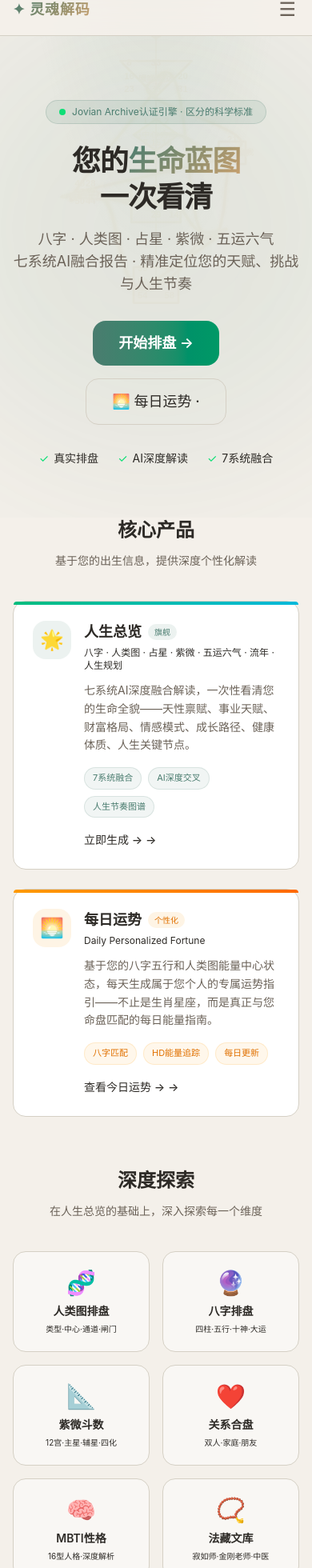
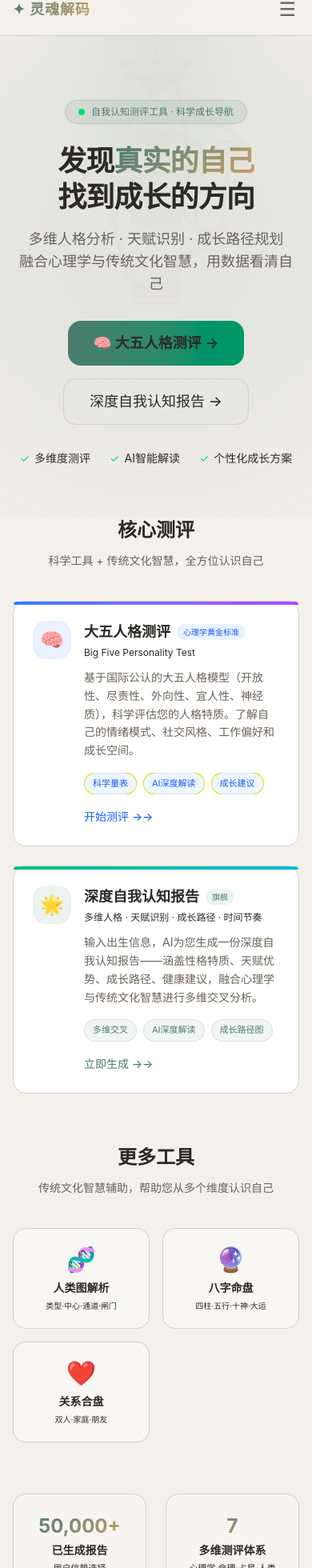
Before and after one commit to wlkerwong-boop/soul-decode, a Next.js app: page / in a window 390 px wide. Shown: the part 20-1980 px from the top of the page at 80% size. Built offline with nearby package versions, Linux system fonts and the light colour scheme.

Commit message:
fix: P0 质检修复 — 首页面目+打印样式+HD重绘+星月+五行/紫微bug

```diff
--- a/src/app/api/master-report/route.ts
+++ b/src/app/api/master-report/route.ts
@@ -130,7 +130,7 @@ export async function POST(req: NextRequest) {
 - 最后必须有一句「点睛金句」作为收尾（用**加粗**）
 - 报告末尾标注：*本报告基于八字（lunar-javascript）、人类图（Jovian认证v6引擎）、占星（查表法）、紫微斗数（iztro引擎）、五运六气（天干化运/地支化气）七系统融合分析生成。*
 
-请为一位${age}岁的${g}性出具一份七系统融合人生总览报告。数据如下：
+请为一位${age}岁的${g}性出具一份七系统融合人生总览报告。用户未提供姓名，报告中称呼统一用"你"，禁止编造任何名字。数据如下：
 
 【一、八字命盘】
 四柱：${baziResult.pillars.join(' ')}
--- a/src/app/api/master-report/stream/route.ts
+++ b/src/app/api/master-report/stream/route.ts
@@ -37,6 +37,7 @@ function calcZiwei(y: number, m: number, d: number, h: number, gender: string) {
         stars: [...((p.majorStars||[]).map((s:any) => typeof s==='object'?s.name:s)),
                  ...((p.minorStars||[]).map((s:any) => typeof s==='object'?s.name:s))].filter(Boolean),
       })),
+      horoscope: r.horoscope ? { mingZhu: r.horoscope.mingZhu, shenZhu: r.horoscope.shenZhu, wuXing: r.horoscope.wuXing } : null,
     };
   } catch { return null; }
 }
@@ -87,7 +88,7 @@ export async function POST(req: NextRequest) {
   const liunianResult = calcLiuNian(y);
 
   // 构建提示词（精简版，流式不需完整格式约束——交给 system message）
-  const userPrompt = `请为一位${age}岁的${g}性出具一份七系统融合人生总览报告。
+  const userPrompt = `请为一位${age}岁的${g}性出具一份七系统融合人生总览报告。用户未提供姓名，报告中称呼统一用"你"直接对话，禁止编造任何名字（如"星月""小明"等）。
 
 数据：
 八字四柱：${baziResult.pillars.join(' ')}
@@ -196,7 +197,7 @@ ${wuyunResult.description}
           done: true,
           bazi: baziResult,
           hd: hdResult ? { type: hdResult.type, profile: hdResult.profile, authority: hdResult.authority, definedCenters: hdResult.definedCenters, channels: hdResult.channels, activatedGates: hdResult.activatedGates } : null,
-          ziwei: ziweiResult ? { palaces: ziweiResult.palaces } : null,
+          ziwei: ziweiResult ? { palaces: ziweiResult.palaces, horoscope: ziweiResult.horoscope } : null,
           zodiac: zodiacResult,
           wuyun: wuyunResult,
           liunian: liunianResult,
--- a/src/app/globals.css
+++ b/src/app/globals.css
@@ -1003,6 +1003,30 @@ section {
     height: auto !important;
     page-break-inside: avoid;
   }
+  /* SVG 打印适配：深色背景→浅色 */
+  .report-content svg rect[rx] {
+    fill: #fafafa !important;
+    stroke: #ccc !important;
+  }
+  .report-content svg text {
+    fill: #333 !important;
+  }
+  .report-content svg text[fill*="rgba"] {
+    fill: #555 !important;
+  }
+  /* 保留金色强调 */
+  .report-content svg text[fill="#c9a84c"],
+  .report-content svg text[fill="#d4a84c"] {
+    fill: #8b6914 !important;
+  }
+  .report-content svg path[stroke="#c9a84c"],
+  .report-content svg path[stroke="#d4a84c"] {
+    stroke: #8b6914 !important;
+  }
+  .report-content svg path[fill*="rgba(201,168,76"] {
+    fill: #f5e6c8 !important;
+    stroke: #8b6914 !important;
+  }
   .report-content section {
     page-break-inside: avoid;
   }
--- a/src/app/page.tsx
+++ b/src/app/page.tsx
@@ -33,133 +33,117 @@ export default function Home() {
         <div className="relative max-w-3xl mx-auto">
           <div className="inline-flex items-center gap-2 px-4 py-1.5 rounded-full bg-[var(--color-primary)]/10 text-[var(--color-primary)] text-xs mb-6 border border-[var(--color-primary)]/20">
             <span className="w-2 h-2 rounded-full bg-green-400 animate-pulse" />
-            Jovian Archive认证引擎 · 区分的科学标准
+            自我认知测评工具 · 科学成长导航
           </div>
           <h1 className="text-4xl md:text-6xl font-bold mb-4 tracking-tight leading-tight animate-slide-up-1">
-            您的<span className="gradient-text">生命蓝图</span>
-            <br />一次看清
+            发现<span className="gradient-text">真实的自己</span>
+            <br />找到成长的方向
           </h1>
           <p className="text-[var(--text-secondary)] text-lg mb-8 max-w-2xl mx-auto animate-slide-up-2">
-            八字 · 人类图 · 占星 · 紫微 · 五运六气<br />
-            七系统AI融合报告 · 精准定位您的天赋、挑战与人生节奏
+            多维人格分析 · 天赋识别 · 成长路径规划<br />
+            融合心理学与传统文化智慧，用数据看清自己
           </p>
           <div className="flex flex-col sm:flex-row items-center justify-center gap-4 animate-slide-up-3">
+            <Link href="/mbti"
+              className="px-8 py-3.5 rounded-xl bg-gradient-to-r from-[var(--color-primary)] to-emerald-600 text-white font-semibold text-lg hover:shadow-lg hover:shadow-[var(--color-primary)]/25 hover:-translate-y-0.5 transition-all">
+              🧠 大五人格测评 →
+            </Link>
             <button onClick={scrollToForm}
-              className="px-8 py-3.5 rounded-xl bg-gradient-to-r from-[var(--color-primary)] to-emerald-600 text-white font-semibold text-lg hover:shadow-lg hover:shadow-[var(--color-primary)]/25 hover:-translate-y-0.5 transition-all">
-              开始排盘 →
+              className="px-8 py-3.5 rounded-xl border border-[var(--border-color)] text-[var(--text-primary)] font-medium text-lg hover:border-[var(--color-primary)]/50 hover:bg-[var(--color-primary)]/5 transition-all">
+              深度自我认知报告 →
             </button>
-            <Link href="/daily"
-              className="px-8 py-3.5 rounded-xl border border-[var(--border-color)] text-[var(--text-primary)] font-medium text-lg hover:border-[var(--color-primary)]/50 hover:bg-[var(--color-primary)]/5 transition-all">
-              🌅 每日运势 ·
-            </Link>
           </div>
           <div className="flex items-center justify-center gap-6 mt-8 text-sm text-[var(--text-tertiary)] animate-slide-up-4">
-            <span className="flex items-center gap-1.5"><span className="text-green-400">✓</span> 真实排盘</span>
-            <span className="flex items-center gap-1.5"><span className="text-green-400">✓</span> AI深度解读</span>
-            <span className="flex items-center gap-1.5"><span className="text-green-400">✓</span> 7系统融合</span>
+            <span className="flex items-center gap-1.5"><span className="text-green-400">✓</span> 多维度测评</span>
+            <span className="flex items-center gap-1.5"><span className="text-green-400">✓</span> AI智能解读</span>
+            <span className="flex items-center gap-1.5"><span className="text-green-400">✓</span> 个性化成长方案</span>
           </div>
         </div>
       </section>
 
-      {/* ── 核心产品 ── */}
+      {/* ── 核心测评 ── */}
       <section className="px-4 pb-16 max-w-5xl mx-auto">
         <div className="text-center mb-10 animate-slide-up-2">
-          <h2 className="text-2xl md:text-3xl font-bold text-[var(--text-primary)] mb-3">核心产品</h2>
-          <p className="text-[var(--text-secondary)] text-sm">基于您的出生信息，提供深度个性化解读</p>
+          <h2 className="text-2xl md:text-3xl font-bold text-[var(--text-primary)] mb-3">核心测评</h2>
+          <p className="text-[var(--text-secondary)] text-sm">科学工具 + 传统文化智慧，全方位认识自己</p>
         </div>
         <div className="grid md:grid-cols-2 gap-6">
-          {/* 人生总览 */}
-          <div className="glass-card group relative rounded-xl border border-[var(--border-color)] bg-[var(--bg-card)] p-6 hover:shadow-lg transition-all animate-slide-up-3">
+          {/* 大五人格 */}
+          <Link href="/mbti" className="glass-card group relative rounded-xl border border-[var(--border-color)] bg-[var(--bg-card)] p-6 hover:shadow-lg transition-all animate-slide-up-3">
+            <div className="absolute top-0 left-0 right-0 h-1 bg-gradient-to-r from-blue-500 to-purple-500 rounded-t-xl" />
+            <div className="flex items-start gap-4">
+              <div className="w-12 h-12 rounded-xl bg-blue-500/10 flex items-center justify-center text-2xl group-hover:scale-110 transition-transform">🧠</div>
+              <div className="flex-1">
+                <div className="flex items-center gap-2 mb-1">
+                  <h3 className="text-lg font-bold text-[var(--text-primary)]">大五人格测评</h3>
+                  <span className="px-2 py-0.5 text-[10px] rounded-full bg-blue-500/10 text-blue-600 font-medium">心理学黄金标准</span>
+                </div>
+                <p className="text-xs text-[var(--text-tertiary)] mb-3">Big Five Personality Test</p>
+                <p className="text-sm text-[var(--text-secondary)] mb-4 leading-relaxed">
+                  基于国际公认的大五人格模型（开放性、尽责性、外向性、宜人性、神经质），科学评估您的人格特质。了解自己的情绪模式、社交风格、工作偏好和成长空间。
+                </p>
+                <div className="flex flex-wrap gap-2 mb-4">
+                  <span className="px-2.5 py-1 text-[11px] rounded-full bg-blue-500/8 text-blue-600 border border-blue-500/15">科学量表</span>
+                  <span className="px-2.5 py-1 text-[11px] rounded-full bg-blue-500/8 text-blue-600 border border-blue-500/15">AI深度解读</span>
+                  <span className="px-2.5 py-1 text-[11px] rounded-full bg-blue-500/8 text-blue-600 border border-blue-500/15">成长建议</span>
+                </div>
+                <span className="inline-flex items-center gap-1 text-sm font-medium text-blue-600">
+                  开始测评 →→
+                </span>
+              </div>
+            </div>
+          </Link>
+
+          {/* 深度自我认知 */}
+          <div className="glass-card group relative rounded-xl border border-[var(--border-color)] bg-[var(--bg-card)] p-6 hover:shadow-lg transition-all animate-slide-up-4">
             <div className="absolute top-0 left-0 right-0 h-1 bg-gradient-to-r from-emerald-500 to-cyan-500 rounded-t-xl" />
             <div className="flex items-start gap-4">
-              <div className="w-12 h-12 rounded-xl bg-[var(--color-primary)]/10 flex items-center justify-center text-2xl group-hover:scale-110 transition-transform icon-ring">🌟</div>
+              <div className="w-12 h-12 rounded-xl bg-[var(--color-primary)]/10 flex items-center justify-center text-2xl group-hover:scale-110 transition-transform">🌟</div>
               <div className="flex-1">
                 <div className="flex items-center gap-2 mb-1">
-                  <h3 className="text-lg font-bold text-[var(--text-primary)]">人生总览</h3>
+                  <h3 className="text-lg font-bold text-[var(--text-primary)]">深度自我认知报告</h3>
                   <span className="px-2 py-0.5 text-[10px] rounded-full bg-[var(--color-primary)]/10 text-[var(--color-primary)] font-medium">旗舰</span>
                 </div>
-                <p className="text-xs text-[var(--text-tertiary)] mb-3">八字 · 人类图 · 占星 · 紫微 · 五运六气 · 流年 · 人生规划</p>
+                <p className="text-xs text-[var(--text-tertiary)] mb-3">多维人格 · 天赋识别 · 成长路径 · 时间节奏</p>
                 <p className="text-sm text-[var(--text-secondary)] mb-4 leading-relaxed">
-                  七系统AI深度融合解读，一次性看清您的生命全貌——天性禀赋、事业天赋、财富格局、情感模式、成长路径、健康体质、人生关键节点。
+                  输入出生信息，AI为您生成一份深度自我认知报告——涵盖性格特质、天赋优势、成长路径、健康建议，融合心理学与传统文化智慧进行多维交叉分析。
                 </p>
                 <div className="flex flex-wrap gap-2 mb-4">
-                  <span className="px-2.5 py-1 text-[11px] rounded-full bg-[var(--color-primary)]/8 text-[var(--color-primary)] border border-[var(--color-primary)]/15">7系统融合</span>
-                  <span className="px-2.5 py-1 text-[11px] rounded-full bg-[var(--color-primary)]/8 text-[var(--color-primary)] border border-[var(--color-primary)]/15">AI深度交叉</span>
-                  <span className="px-2.5 py-1 text-[11px] rounded-full bg-[var(--color-primary)]/8 text-[var(--color-primary)] border border-[var(--color-primary)]/15">人生节奏图谱</span>
+                  <span className="px-2.5 py-1 text-[11px] rounded-full bg-[var(--color-primary)]/8 text-[var(--color-primary)] border border-[var(--color-primary)]/15">多维交叉</span>
+                  <span className="px-2.5 py-1 text-[11px] rounded-full bg-[var(--color-primary)]/8 text-[var(--color-primary)] border border-[var(--color-primary)]/15">AI深度解读</span>
+                  <span className="px-2.5 py-1 text-[11px] rounded-full bg-[var(--color-primary)]/8 text-[var(--color-primary)] border border-[var(--color-primary)]/15">成长路径图</span>
                 </div>
-                <Link href="/master-report"
+                <button onClick={scrollToForm}
                   className="inline-flex items-center gap-1 text-sm font-medium text-[var(--color-primary)] hover:underline">
-                  立即生成 →<span className="group-hover:translate-x-0.5 transition-transform">→</span>
-                </Link>
-              </div>
-            </div>
-          </div>
-
-          {/* 每日运势 */}
-          <div className="glass-card group relative rounded-xl border border-[var(--border-color)] bg-[var(--bg-card)] p-6 hover:shadow-lg transition-all animate-slide-up-4">
-            <div className="absolute top-0 left-0 right-0 h-1 bg-gradient-to-r from-amber-500 to-orange-500 rounded-t-xl" />
-            <div className="flex items-start gap-4">
-              <div className="w-12 h-12 rounded-xl bg-amber-500/10 flex items-center justify-center text-2xl group-hover:scale-110 transition-transform icon-ring">🌅</div>
-              <div className="flex-1">
-                <div className="flex items-center gap-2 mb-1">
-                  <h3 className="text-lg font-bold text-[var(--text-primary)]">每日运势</h3>
-                  <span className="px-2 py-0.5 text-[10px] rounded-full bg-amber-500/10 text-amber-600 font-medium">个性化</span>
-                </div>
-                <p className="text-xs text-[var(--text-tertiary)] mb-3">Daily Personalized Fortune</p>
-                <p className="text-sm text-[var(--text-secondary)] mb-4 leading-relaxed">
-                  基于您的八字五行和人类图能量中心状态，每天生成属于您个人的专属运势指引——不止是生肖星座，而是真正与您命盘匹配的每日能量指南。
-                </p>
-                <div className="flex flex-wrap gap-2 mb-4">
-                  <span className="px-2.5 py-1 text-[11px] rounded-full bg-amber-500/8 text-amber-600 border border-amber-500/15">八字匹配</span>
-                  <span className="px-2.5 py-1 text-[11px] rounded-full bg-amber-500/8 text-amber-600 border border-amber-500/15">HD能量追踪</span>
-                  <span className="px-2.5 py-1 text-[11px] rounded-full bg-amber-500/8 text-amber-600 border border-amber-500/15">每日更新</span>
-                </div>
-                <Link href="/daily"
-                  className="inline-flex items-center gap-1 text-sm font-medium text-amber-600 hover:underline">
-                  查看今日运势 →<span className="group-hover:translate-x-0.5 transition-transform">→</span>
-                </Link>
+                  立即生成 →→
+                </button>
               </div>
             </div>
           </div>
         </div>
       </section>
 
-      {/* ── 深度探索 ── */}
+      {/* ── 更多工具 ── */}
       <section className="px-4 pb-16 max-w-5xl mx-auto">
         <div className="text-center mb-10">
-          <h2 className="text-2xl md:text-3xl font-bold text-[var(--text-primary)] mb-3">深度探索</h2>
-          <p className="text-[var(--text-secondary)] text-sm">在人生总览的基础上，深入探索每一个维度</p>
+          <h2 className="text-2xl md:text-3xl font-bold text-[var(--text-primary)] mb-3">更多工具</h2>
+          <p className="text-[var(--text-secondary)] text-sm">传统文化智慧辅助，帮助您从多个维度认识自己</p>
         </div>
-        <div className="grid grid-cols-2 md:grid-cols-3 lg:grid-cols-6 gap-4">
+        <div className="grid grid-cols-2 md:grid-cols-3 gap-4">
           <Link href="/human-design" className="group flex flex-col items-center p-5 rounded-xl border border-[var(--border-color)] bg-[var(--bg-card)]/50 hover:border-[var(--color-primary)]/30 hover:bg-[var(--bg-card)] transition-all">
             <span className="text-3xl mb-2 group-hover:scale-110 transition-transform">🧬</span>
-            <span className="text-sm font-semibold text-[var(--text-primary)]">人类图排盘</span>
+            <span className="text-sm font-semibold text-[var(--text-primary)]">人类图解析</span>
             <span className="text-[10px] text-[var(--text-tertiary)] mt-1">类型·中心·通道·闸门</span>
           </Link>
           <Link href="/master-report" className="group flex flex-col items-center p-5 rounded-xl border border-[var(--border-color)] bg-[var(--bg-card)]/50 hover:border-[var(--color-primary)]/30 hover:bg-[var(--bg-card)] transition-all">
             <span className="text-3xl mb-2 group-hover:scale-110 transition-transform">🔮</span>
-            <span className="text-sm font-semibold text-[var(--text-primary)]">八字排盘</span>
+            <span className="text-sm font-semibold text-[var(--text-primary)]">八字命盘</span>
             <span className="text-[10px] text-[var(--text-tertiary)] mt-1">四柱·五行·十神·大运</span>
-          </Link>
-          <Link href="/master-report" className="group flex flex-col items-center p-5 rounded-xl border border-[var(--border-color)] bg-[var(--bg-card)]/50 hover:border-[var(--color-primary)]/30 hover:bg-[var(--bg-card)] transition-all">
-            <span className="text-3xl mb-2 group-hover:scale-110 transition-transform">📐</span>
-            <span className="text-sm font-semibold text-[var(--text-primary)]">紫微斗数</span>
-            <span className="text-[10px] text-[var(--text-tertiary)] mt-1">12宫·主星·辅星·四化</span>
           </Link>
           <Link href="/compatibility" className="group flex flex-col items-center p-5 rounded-xl border border-[var(--border-color)] bg-[var(--bg-card)]/50 hover:border-[var(--color-primary)]/30 hover:bg-[var(--bg-card)] transition-all">
             <span className="text-3xl mb-2 group-hover:scale-110 transition-transform">❤️</span>
             <span className="text-sm font-semibold text-[var(--text-primary)]">关系合盘</span>
             <span className="text-[10px] text-[var(--text-tertiary)] mt-1">双人·家庭·朋友</span>
-          </Link>
-          <Link href="/mbti" className="group flex flex-col items-center p-5 rounded-xl border border-[var(--border-color)] bg-[var(--bg-card)]/50 hover:border-[var(--color-primary)]/30 hover:bg-[var(--bg-card)] transition-all">
-            <span className="text-3xl mb-2 group-hover:scale-110 transition-transform">🧠</span>
-            <span className="text-sm font-semibold text-[var(--text-primary)]">MBTI性格</span>
-            <span className="text-[10px] text-[var(--text-tertiary)] mt-1">16型人格·深度解析</span>
-          </Link>
-          <Link href="/dharma" className="group flex flex-col items-center p-5 rounded-xl border border-[var(--border-color)] bg-[var(--bg-card)]/50 hover:border-[var(--color-primary)]/30 hover:bg-[var(--bg-card)] transition-all">
-            <span className="text-3xl mb-2 group-hover:scale-110 transition-transform">📿</span>
-            <span className="text-sm font-semibold text-[var(--text-primary)]">法藏文库</span>
-            <span className="text-[10px] text-[var(--text-tertiary)] mt-1">寂如师·金刚老师·中医</span>
           </Link>
         </div>
       </section>
@@ -169,9 +153,9 @@ export default function Home() {
         <div className="grid grid-cols-2 md:grid-cols-4 gap-6">
           {[
             { value: '50,000+', label: '已生成报告', sub: '用户信赖选择' },
-            { value: '7', label: '命理系统融合', sub: '八字·人类图·占星·紫微·五运六气·流年·规划' },
-            { value: '★', label: 'Jovian Archive', sub: '认证引擎对齐' },
-            { value: '∞', label: 'AI深度解读', sub: '个性化生命报告' },
+            { value: '7', label: '多维测评体系', sub: '心理学·命理·占星·人类图·中医体质' },
+            { value: '★', label: '认证引擎', sub: '国际标准对齐' },
+            { value: '∞', label: 'AI深度解读', sub: '个性化成长报告' },
           ].map((s, i) => (
             <div key={i} className="text-center p-6 rounded-xl border border-[var(--border-color)] bg-[var(--bg-card)]/30 animate-slide-up-3" style={{ animationDelay: `${i * 0.1}s` }}>
               <div className="stat-value text-2xl md:text-3xl font-bold gradient-text mb-1">{s.value}</div>
@@ -187,9 +171,9 @@ export default function Home() {
         <div className="founder-card p-8 md:p-10 rounded-xl bg-gradient-to-br from-[var(--color-primary)]/5 to-transparent border border-[var(--border-color)]">
           <h2 className="text-xl font-bold text-[var(--text-primary)] mb-4">关于光明喜舍</h2>
           <div className="space-y-3 text-sm text-[var(--text-secondary)] leading-relaxed">
-            <p>2016年起深入研习东方命理（八字·梅花易数·紫微斗数）与西方人类图体系。</p>
-            <p>七系统融合并非简单堆叠——八字为根、人类图为干、占星为花、紫微为果、五运六气为气候、流年为季节、规划为耕作者的日程表。七个维度交叉印证，才是一份真正完整的生命报告。</p>
-            <p>目前在大理·银桥持续深耕，致力于将东方智慧与现代AI技术结合，让每个人都能看清自己的生命蓝图。</p>
+            <p>2016年起深入研习心理学人格理论、东方传统文化与人类图体系。</p>
+            <p>多维度测评融合并非简单堆叠——心理学为基、人类图为骨、传统文化为脉。多个维度交叉印证，才是一份真正完整的自我认知报告。</p>
+            <p>目前在大理·银桥持续深耕，致力于将东方智慧与现代AI技术结合，帮助每个人看清真实的自己。</p>
           </div>
         </div>
       </section>
@@ -199,11 +183,11 @@ export default function Home() {
         <div className="relative p-10 rounded-2xl border border-[var(--border-color)] bg-gradient-to-b from-[var(--color-primary)]/8 to-transparent overflow-hidden">
           <div className="absolute top-[-50%] left-1/2 -translate-x-1/2 w-[400px] h-[400px] rounded-full bg-[var(--color-primary)]/5 blur-[100px]" />
           <div className="relative">
-            <h2 className="text-2xl font-bold text-[var(--text-primary)] mb-3">准备好探索您的生命蓝图了吗？</h2>
-            <p className="text-sm text-[var(--text-secondary)] mb-6">只需输入您的出生信息，即可获得一份专属于您的七系统融合报告</p>
+            <h2 className="text-2xl font-bold text-[var(--text-primary)] mb-3">准备好发现真实的自己了吗？</h2>
+            <p className="text-sm text-[var(--text-secondary)] mb-6">只需输入出生信息，即可获得一份专属于您的深度自我认知报告</p>
             <button onClick={scrollToForm}
               className="btn-premium px-8 py-3.5 rounded-xl bg-gradient-to-r from-[var(--color-primary)] to-emerald-600 text-white font-semibold text-lg hover:shadow-lg hover:shadow-[var(--color-primary)]/25 transition-all">
-              开始排盘 →
+              开始测评 →
             </button>
           </div>
         </div>
--- a/src/components/ZiWeiChart.tsx
+++ b/src/components/ZiWeiChart.tsx
@@ -9,6 +9,7 @@ interface Palace {
 
 interface ZiWeiChartProps {
   palaces: Palace[];
+  horoscope?: { mingZhu?: string; shenZhu?: string; wuXing?: string } | null;
 }
 
 // 紫微斗数十二宫位（顺时针排列，从命宫开始）
@@ -34,7 +35,7 @@ const GRID: { row: number; col: number }[] = [
   { row: 2, col: 3 }, // 父母
 ];
 
-export default function ZiWeiChart({ palaces }: ZiWeiChartProps) {
+export default function ZiWeiChart({ palaces, horoscope }: ZiWeiChartProps) {
   const W = 400, H = 340;
   const cellW = W / 4, cellH = H / 4;
   const pad = 3;
@@ -56,9 +57,34 @@ export default function ZiWeiChart({ palaces }: ZiWeiChartProps) {
 
       <rect x="0" y="0" width={W} height={H} rx="8" fill="rgba(20,20,25,0.6)"/>
 
-      {/* 中间装饰文字 */}
-      <text x={W/2} y={H/2 - 8} textAnchor="middle" fill="rgba(201,168,76,0.15)" fontSize="18" fontWeight="bold" fontFamily="'Noto Serif SC',serif">紫微斗数</text>
-      <text x={W/2} y={H/2 + 10} textAnchor="middle" fill="rgba(255,255,255,0.08)" fontSize="10" fontFamily="'Noto Serif SC',serif">Zi Wei Dou Shu</text>
+      {/* 中间信息区 — 命主/身主/五行局 */}
+      {horoscope ? (
+        <>
+          <text x={W/2} y={H/2 - 14} textAnchor="middle" fill="#c9a84c" fontSize="12" fontWeight="bold" fontFamily="'Noto Serif SC',serif">
+            {horoscope.mingZhu || horoscope.shenZhu || horoscope.wuXing ? '命盘信息' : ''}
+          </text>
+          {horoscope.mingZhu && (
+            <text x={W/2} y={H/2 + 2} textAnchor="middle" fill="rgba(255,255,255,0.6)" fontSize="9" fontFamily="'Noto Serif SC',serif">
+              命主：{horoscope.mingZhu}
+            </text>
+          )}
+          {horoscope.shenZhu && (
+            <text x={W/2} y={H/2 + 14} textAnchor="middle" fill="rgba(255,255,255,0.6)" fontSize="9" fontFamily="'Noto Serif SC',serif">
+              身主：{horoscope.shenZhu}
+            </text>
+          )}
+          {horoscope.wuXing && (
+            <text x={W/2} y={H/2 + 26} textAnchor="middle" fill="rgba(255,255,255,0.6)" fontSize="9" fontFamily="'Noto Serif SC',serif">
+              五行局：{horoscope.wuXing}
+            </text>
+          )}
+        </>
+      ) : (
+        <>
+          <text x={W/2} y={H/2 - 8} textAnchor="middle" fill="rgba(201,168,76,0.15)" fontSize="18" fontWeight="bold" fontFamily="'Noto Serif SC',serif">紫微斗数</text>
+          <text x={W/2} y={H/2 + 10} textAnchor="middle" fill="rgba(255,255,255,0.08)" fontSize="10" fontFamily="'Noto Serif SC',serif">Zi Wei Dou Shu</text>
+        </>
+      )}
 
       {/* 宫位网格 */}
       {data.map((p, i) => {
```
Also changed, not shown: src/app/master-report/page.tsx (+9 -2 lines), src/components/BaziChart.tsx (+9 -4 lines), src/components/BodygraphSVG.tsx (+40 -9 lines).
